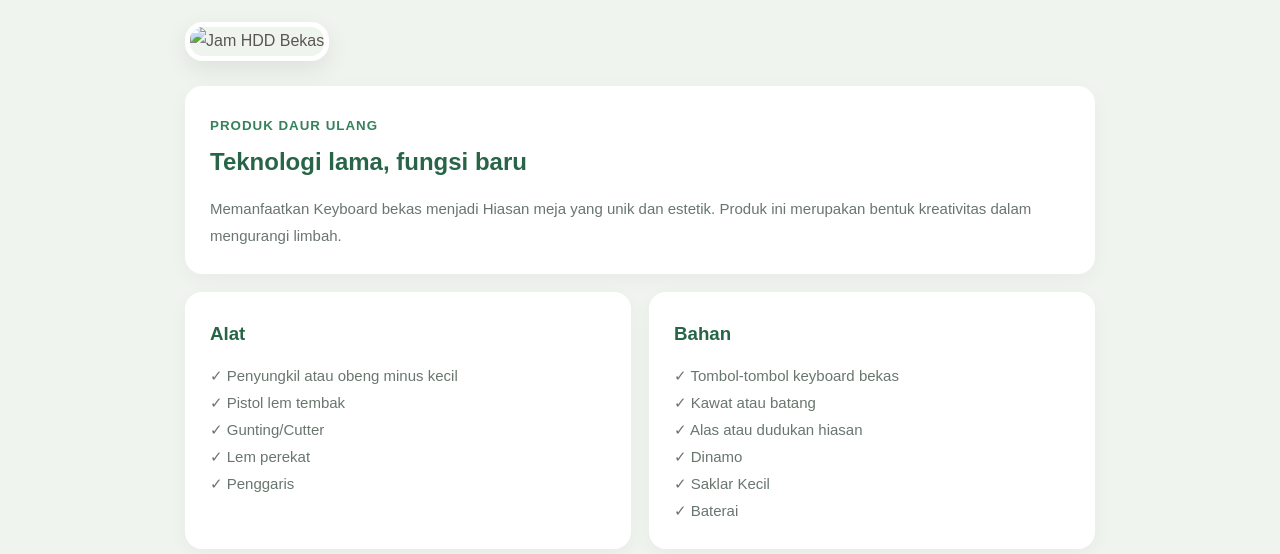
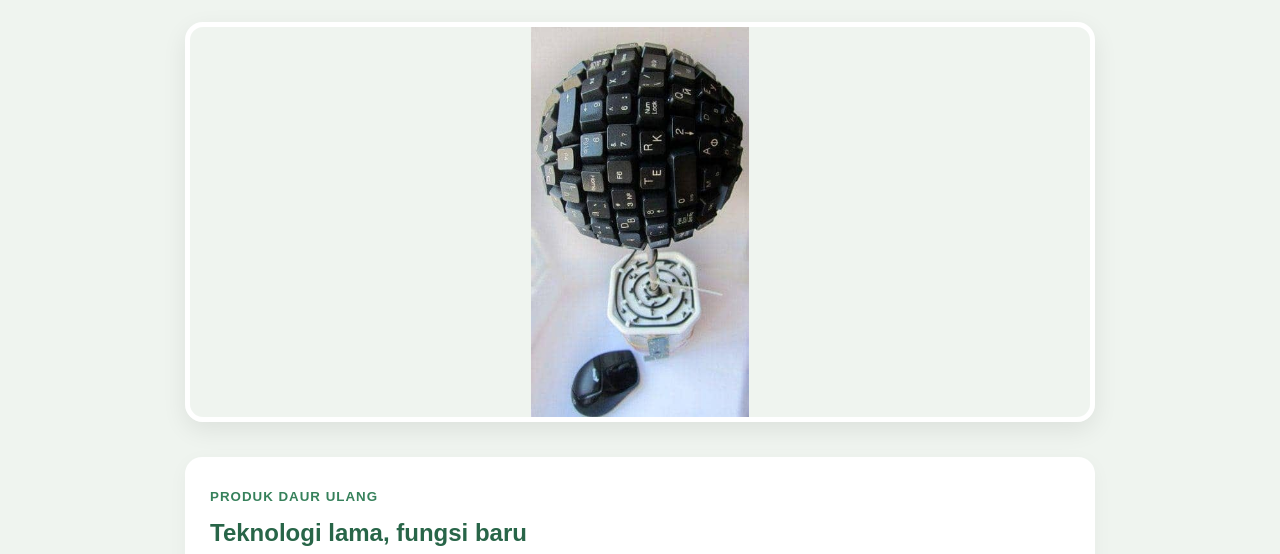
Before and after one commit to dellaayue42-stack/web_proyek_kolaborasi, a plain HTML site: page keyboard.html in a window 1280 px wide. Shown: the part 246-800 px from the top of the page. Drawn offline with Linux system fonts and the light colour scheme.

Commit message:
Update keyboard.html

```diff
--- a/keyboard.html
+++ b/keyboard.html
@@ -28,7 +28,7 @@
     <main class="detail">
 
         <h1>Hiasan Meja dari Keyboard Bekas</h1>
-        <img src="./images/hiasan keyboard.png" alt="Jam HDD Bekas">
+        <img src="hiasan keyboard.png" alt="Jam HDD Bekas">
 
         <section>
             <small>PRODUK DAUR ULANG</small>
```
